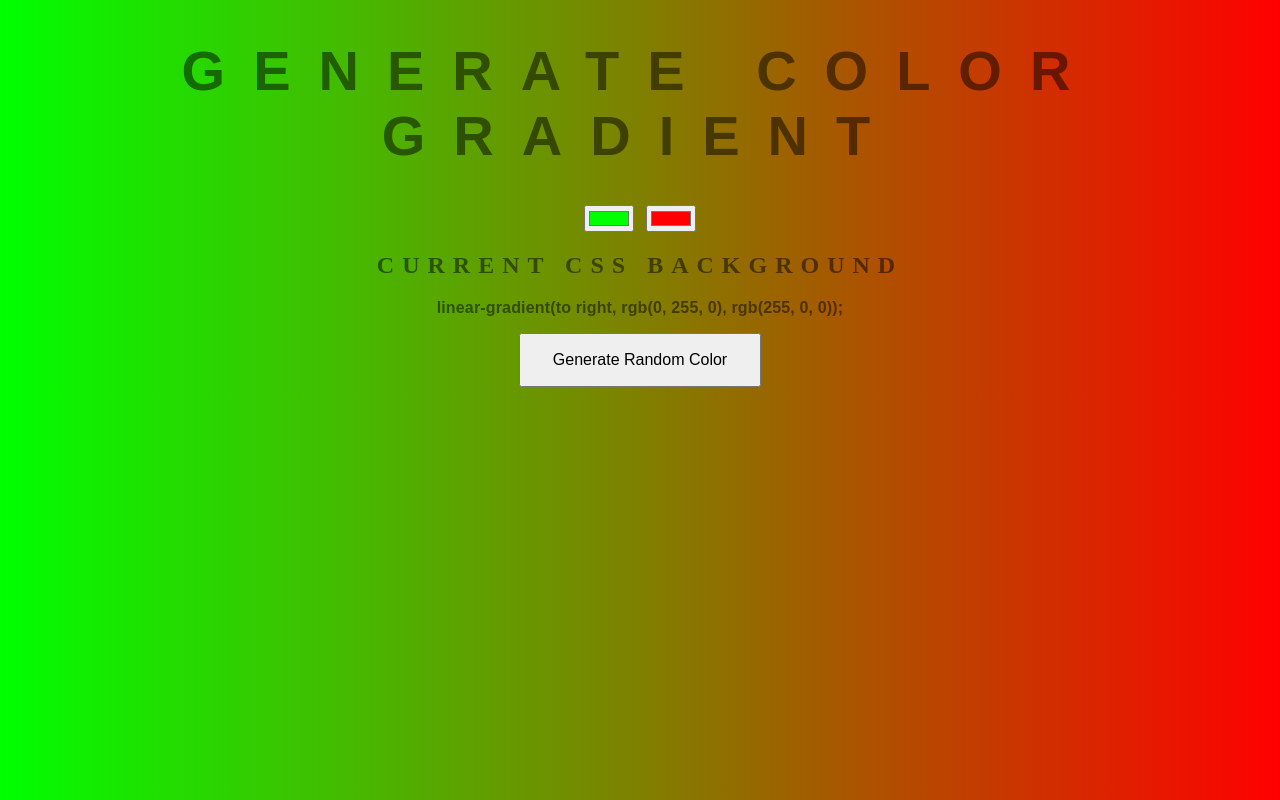
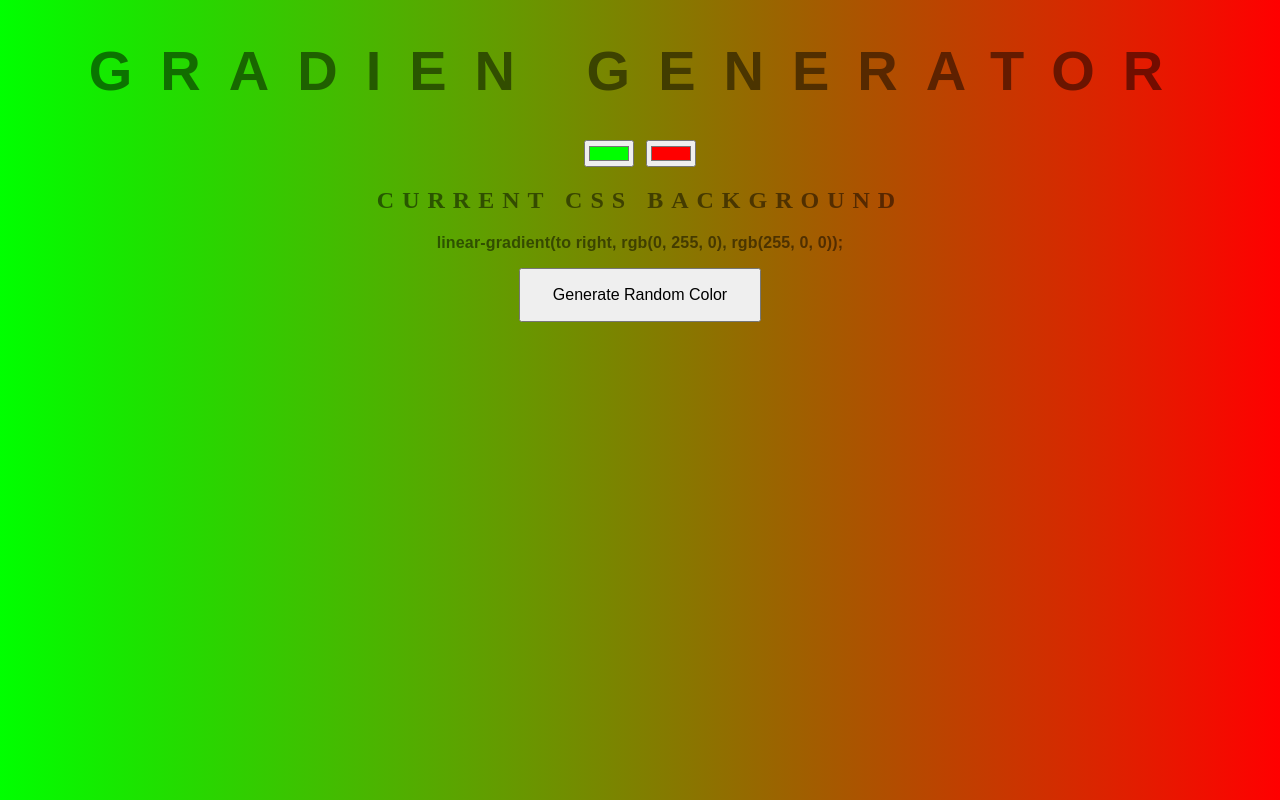
Before and after one commit to JohnLetsapa/Background-Generator, a plain HTML site: page index.html in a window 1280 px wide. Drawn offline with Linux system fonts and the light colour scheme.

Commit message:
title change

```diff
--- a/index.html
+++ b/index.html
@@ -5,7 +5,7 @@
 	<link rel="stylesheet" type="text/css" href="style.css">
 </head>
 <body id="gradient">
-	<h1>Generate Color Gradient</h1>
+	<h1>Gradien Generator</h1>
 	<input class="color1" type="color" name="color1" value="#00ff00">
 	<input class="color2" type="color" name="color2" value="#ff0000">
 	<h2>Current CSS Background</h2>
```
